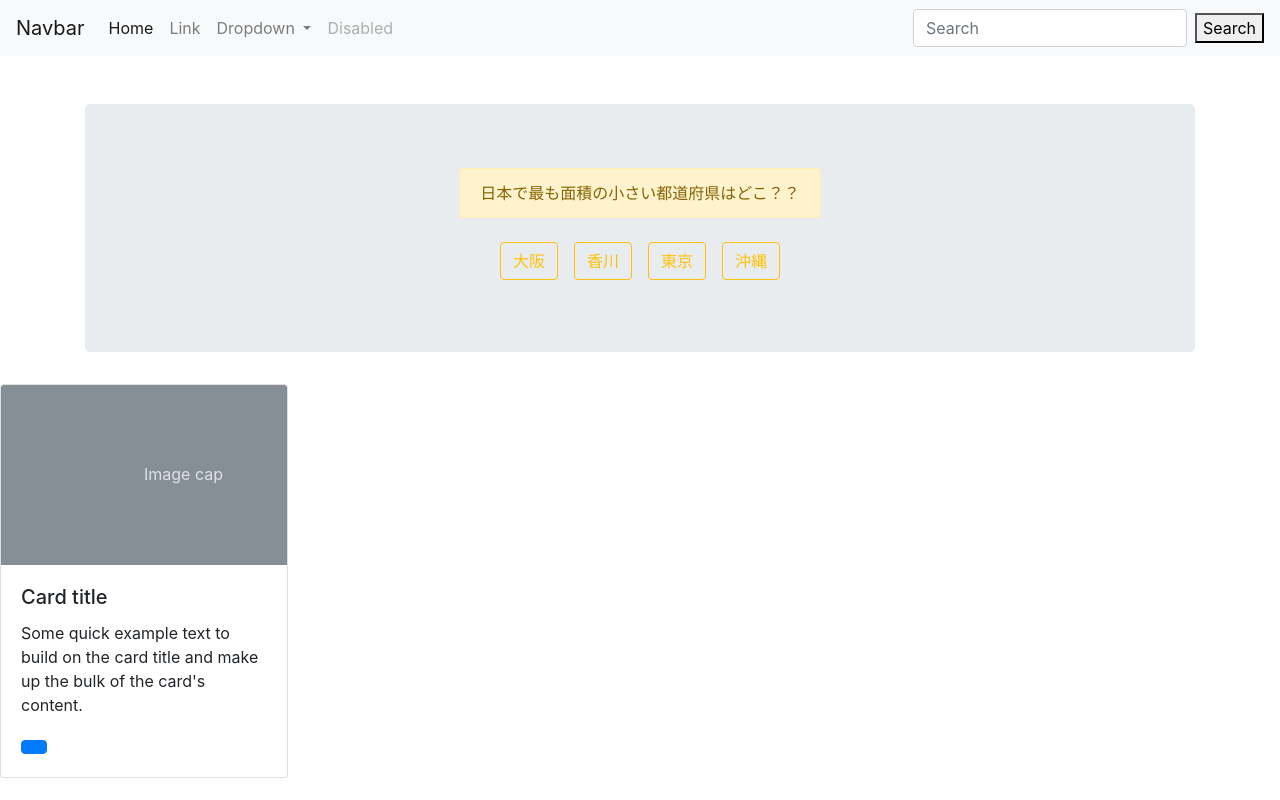
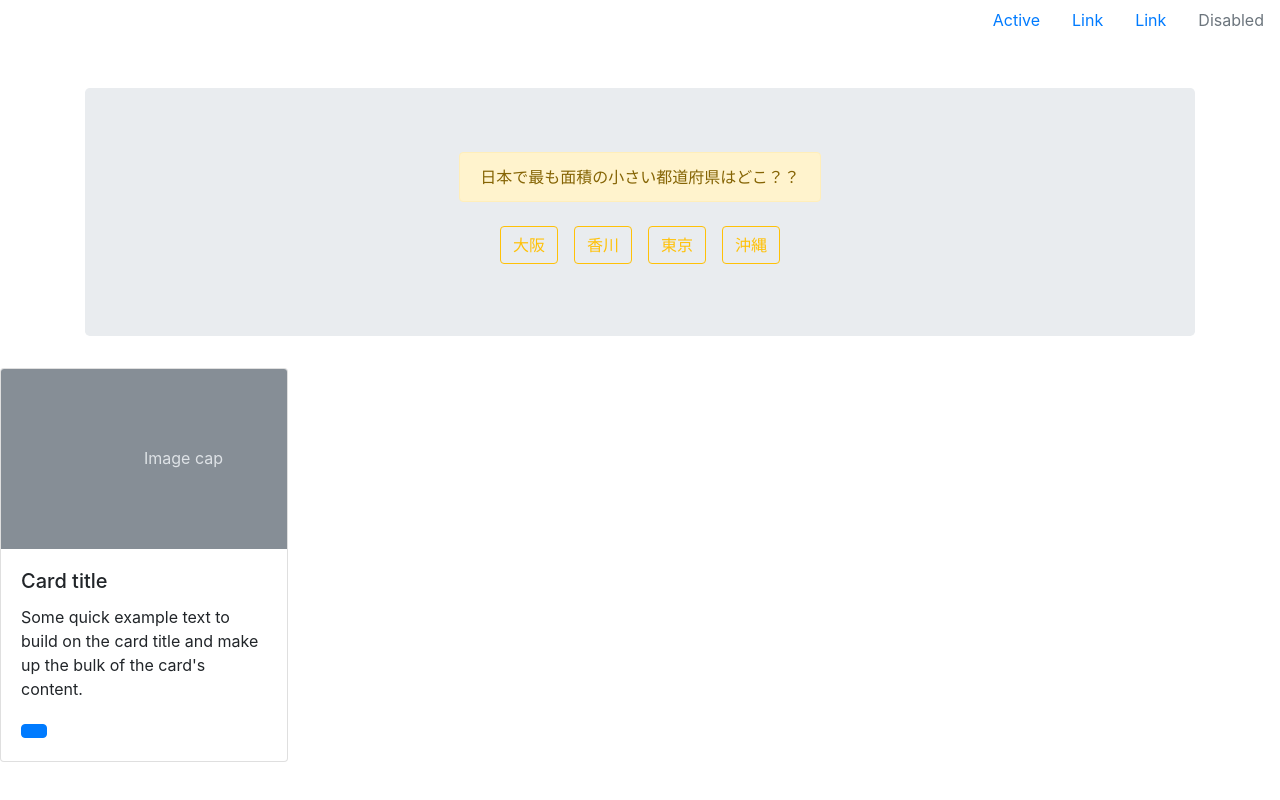
Before and after one commit to nakashimaiori/practice_javascript, a plain HTML site: page index.html in a window 1280 px wide. Drawn offline with nearby package versions, Linux system fonts and the light colour scheme.

Commit message:
[Add]fix

```diff
--- a/index.html
+++ b/index.html
@@ -22,41 +22,20 @@
 
 <body>
 
-  <nav class="navbar navbar-expand-lg navbar-light bg-light">
-  <a class="navbar-brand" href="#">Navbar</a>
-  <button class="navbar-toggler" type="button" data-toggle="collapse" data-target="#navbarSupportedContent" aria-controls="navbarSupportedContent" aria-expanded="false" aria-label="Toggle navigation">
-    <span class="navbar-toggler-icon"></span>
-  </button>
-
-  <div class="collapse navbar-collapse" id="navbarSupportedContent">
-    <ul class="navbar-nav mr-auto">
-      <li class="nav-item active">
-        <a class="nav-link" href="#">Home <span class="sr-only">(current)</span></a>
+  <ul class="nav justify-content-end">
+  <li class="nav-item">
+    <a class="nav-link active" href="#">Active</a>
   </li>
   <li class="nav-item">
     <a class="nav-link" href="#">Link</a>
   </li>
-      <li class="nav-item dropdown">
-        <a class="nav-link dropdown-toggle" href="#" id="navbarDropdown" role="button" data-toggle="dropdown" aria-haspopup="true" aria-expanded="false">
-          Dropdown
-        </a>
-        <div class="dropdown-menu" aria-labelledby="navbarDropdown">
-          <a class="dropdown-item" href="#">Action</a>
-          <a class="dropdown-item" href="#">Another action</a>
-          <div class="dropdown-divider"></div>
-          <a class="dropdown-item" href="#">Something else here</a>
-        </div>
+  <li class="nav-item">
+    <a class="nav-link" href="#">Link</a>
   </li>
   <li class="nav-item">
     <a class="nav-link disabled" href="#">Disabled</a>
   </li>
 </ul>
-    <form class="form-inline my-2 my-lg-0">
-      <input class="form-control mr-sm-2" type="search" placeholder="Search" aria-label="Search">
-      <button class=" my-2 my-sm-0" type="submit">Search</button>
-    </form>
-  </div>
-</nav>
 <div class="container">
 
     <div class="jumbotron mt-5">
```
Lines whose indentation alone changed are shown as unchanged.
